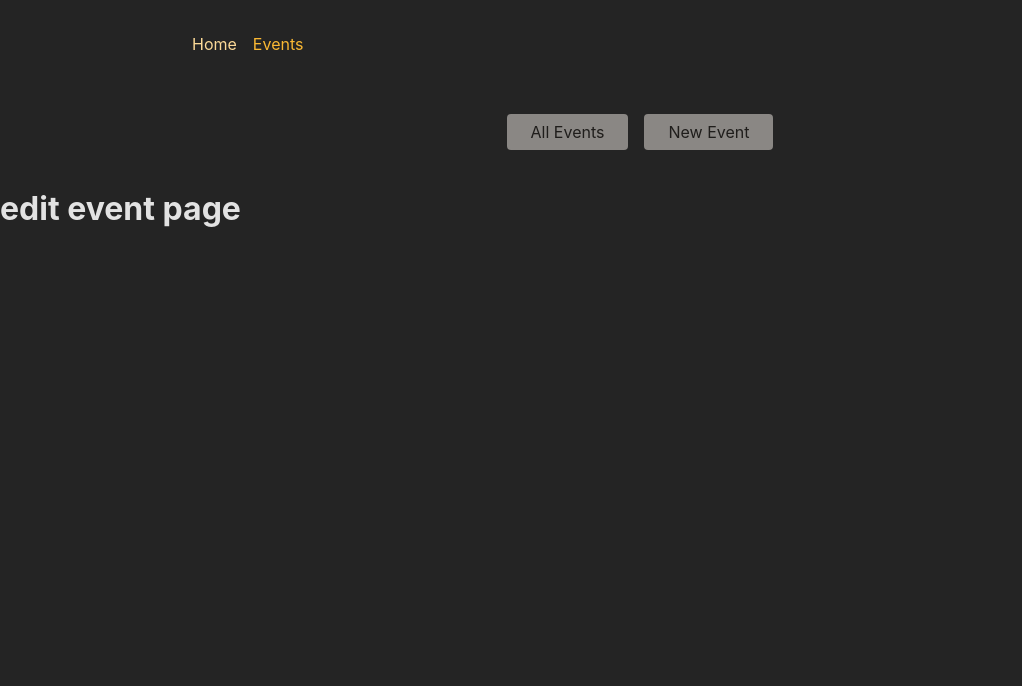
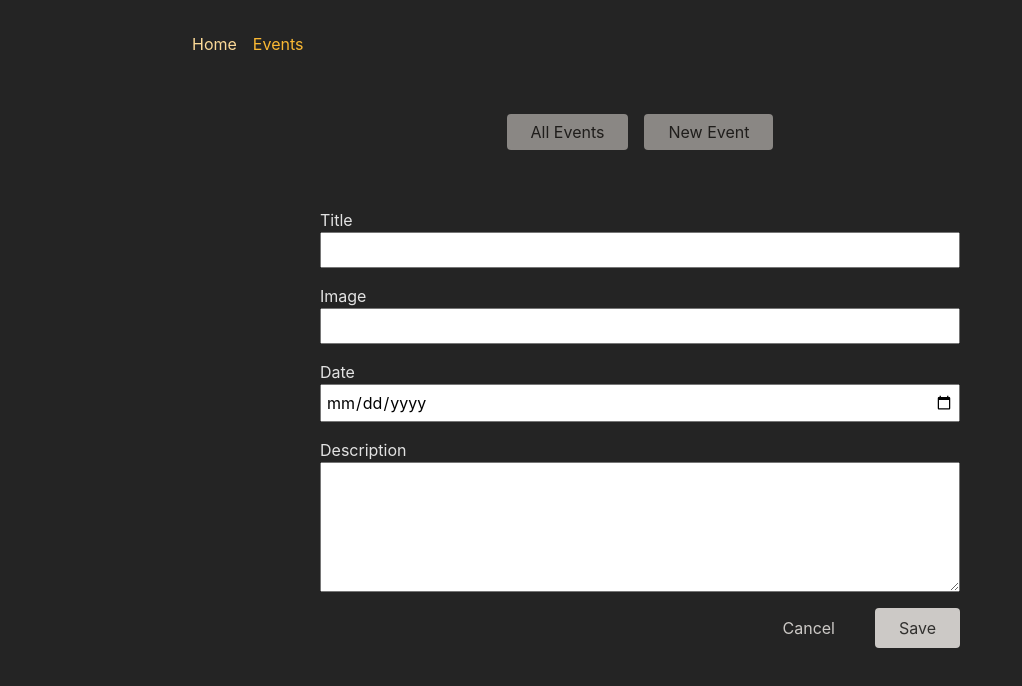
Before and after one commit to Rish-XO/routing, a React (Create React App) app in the folder frontend/: page /events/1/edit in a window 1280 px wide. Shown: the top 686 px of the page, without its empty margins (0-1022 px from the left). Built offline with nearby package versions, Linux system fonts and the light colour scheme.

Commit message:
event editing

```diff
--- a/frontend/src/components/EventItem.js
+++ b/frontend/src/components/EventItem.js
@@ -1,3 +1,4 @@
+import { Link } from 'react-router-dom';
 import classes from './EventItem.module.css';
 
 function EventItem({ event }) {
@@ -12,7 +13,7 @@ function EventItem({ event }) {
       <time>{event.date}</time>
       <p>{event.description}</p>
       <menu className={classes.actions}>
-        <a href="edit">Edit</a>
+        <Link to="edit">Edit</Link>
         <button onClick={startDeleteHandler}>Delete</button>
       </menu>
     </article>
--- a/frontend/src/pages/EditEvent.js
+++ b/frontend/src/pages/EditEvent.js
@@ -1,10 +1,9 @@
 import React from 'react'
+import EventForm from '../components/EventForm'
 
 function EditEventPage() {
   return (
-    <div>
-      <h1>edit event page</h1>
-    </div>
+   <EventForm />
   )
 }
 
--- a/frontend/src/pages/EventDetail.js
+++ b/frontend/src/pages/EventDetail.js
@@ -1,5 +1,5 @@
 import React from 'react'
-import { json, useLoaderData, useParams } from 'react-router-dom'
+import { json, useLoaderData } from 'react-router-dom'
 import EventItem from '../components/EventItem'
 
 function EventDetailPage() {
```
